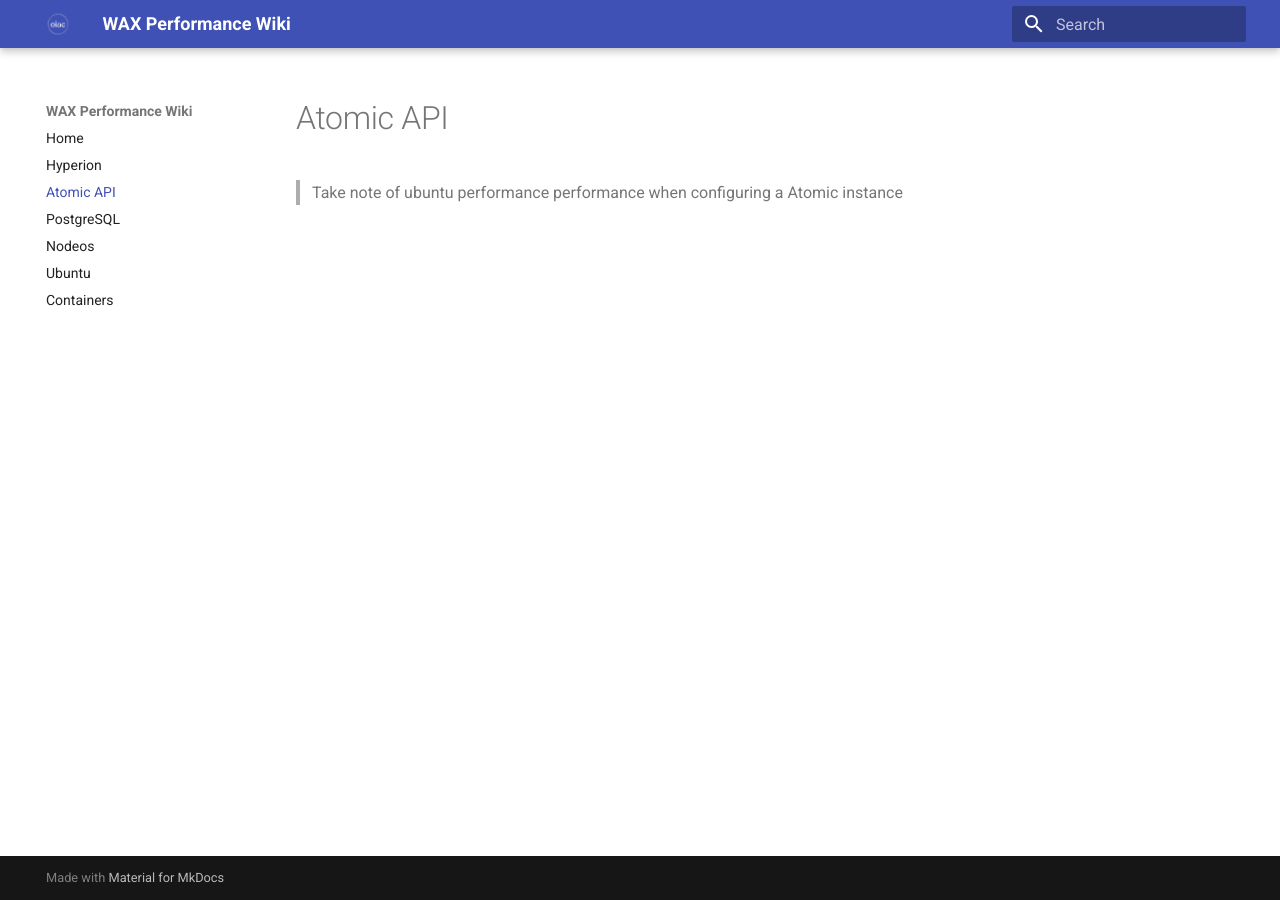
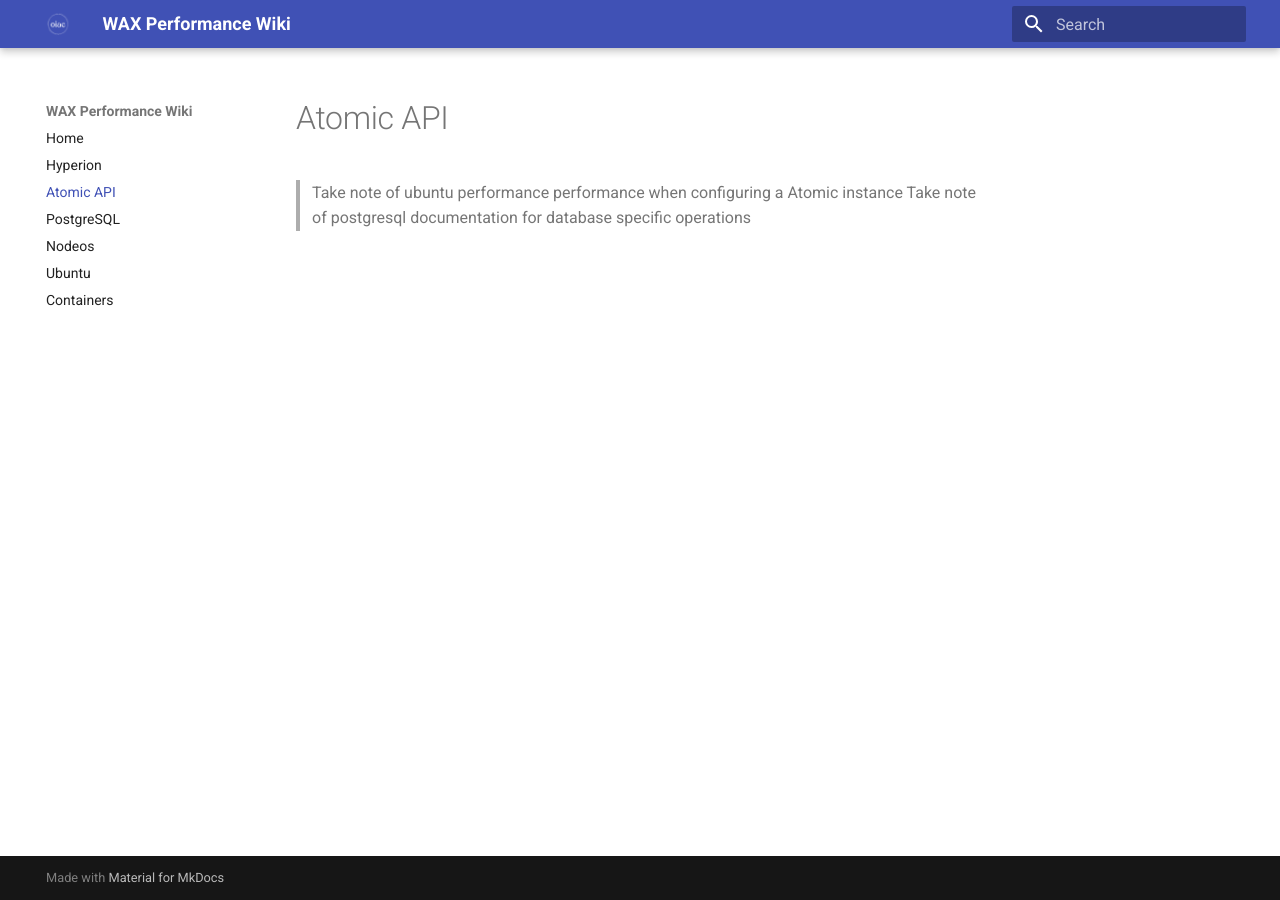
Before and after one commit to oneinacillian/wiki, an MkDocs documentation site: the page built from docs/atomic-api.md, in a window 1280 px wide. Built offline with MkDocs 1.6.1 and Material for MkDocs 9.7.7, drawn with Linux system fonts in a browser that asks for light colours.

Commit message:
updating

```diff
--- a/docs/atomic-api.md
+++ b/docs/atomic-api.md
@@ -1 +1,2 @@
 >Take note of ubuntu performance performance when configuring a Atomic instance
+>Take note of postgresql documentation for database specific operations
```
Also changed, not shown: docs/hyperion.md (+2 -0 lines), docs/postgresql.md (+2 -0 lines).
